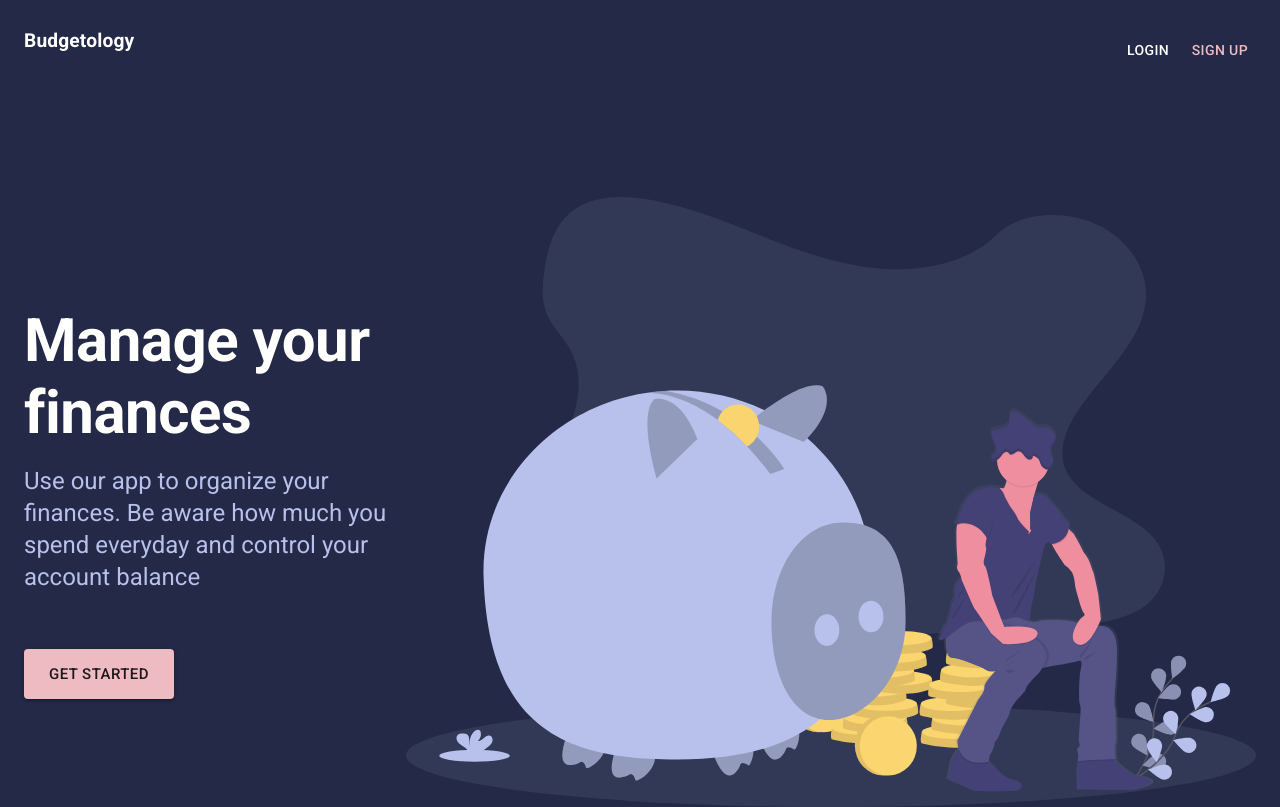
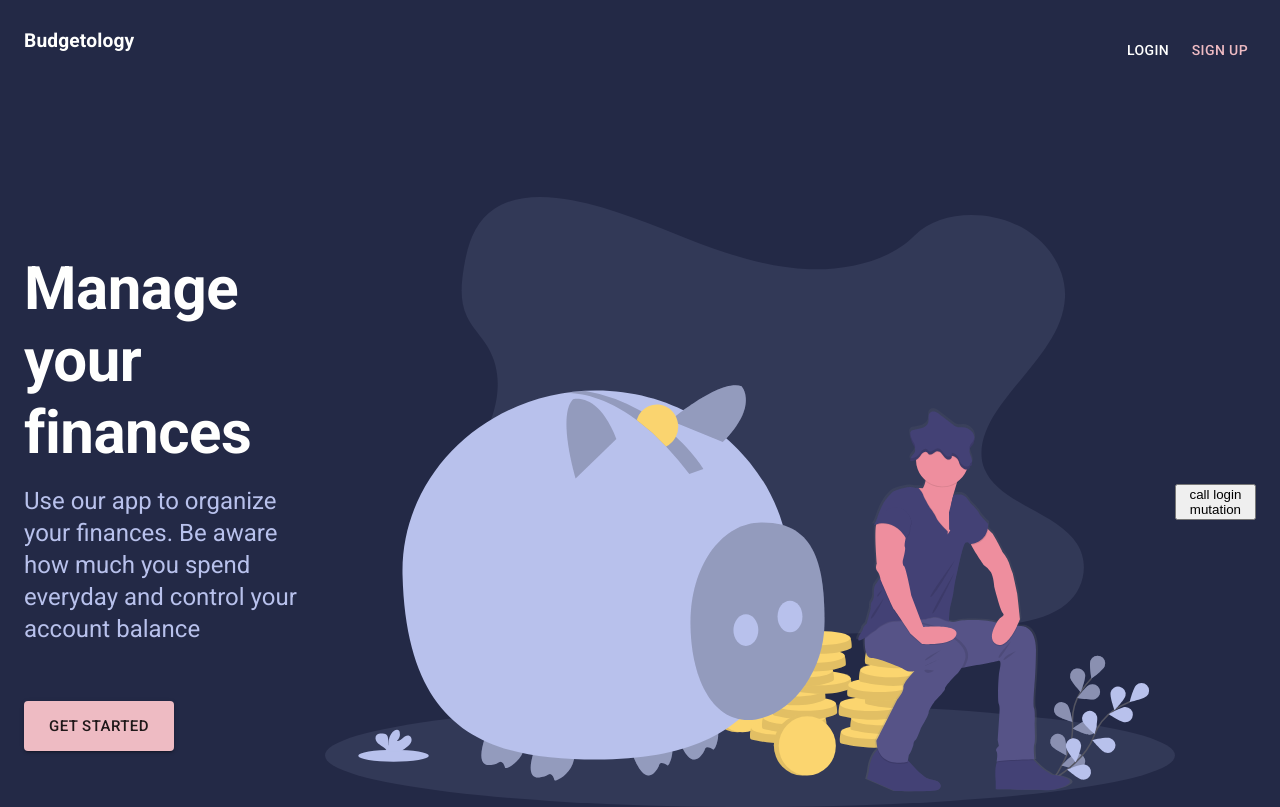
Before and after one commit to pafry7/PAI, a React (Create React App) app in the folder budgetology-client/: page / in a window 1280 px wide. Built offline with nearby package versions, Linux system fonts and the light colour scheme; no server answers.

Commit message:
feat: add testing login button

```diff
--- a/budgetology-client/src/UnauthenticatedApp/Content.tsx
+++ b/budgetology-client/src/UnauthenticatedApp/Content.tsx
@@ -2,7 +2,9 @@ import { Button, Typography, makeStyles } from "@material-ui/core";
 import React, { useState } from "react";
 
 import { AuthDialog } from "UnauthenticatedApp/Form/AuthDialog";
+import { LoginComponent } from "generated/apolloComponents";
 import image from "UnauthenticatedApp/image.svg";
+import { useAuth } from "common/AuthContent";
 
 const useStyles = makeStyles(theme => ({
   container: {
@@ -21,6 +23,7 @@ const useStyles = makeStyles(theme => ({
 }));
 //typography da sie lepiej ogarnac zmieniajac theme
 export const Content = () => {
+  const testAUth: any = useAuth();
   const classes = useStyles();
   const [dialogText, setDialogText] = useState("");
   const [open, setOpen] = useState(false);
@@ -59,6 +62,32 @@ export const Content = () => {
         alt="Man sitting next to a piggybank"
       ></img>
       <AuthDialog handleClose={handleClose} open={open} text={dialogText} />
+      <LoginComponent>
+        {mutate => (
+          <button
+            onClick={async () => {
+              const response = await mutate({
+                variables: {
+                  input: { email: "xD@xD.pl", password: "xD@xD.pl" }
+                }
+              });
+
+              // console.log(response);
+              if (
+                response &&
+                response.data &&
+                response.data.login &&
+                response.data.login.user &&
+                response.data.login.user.id
+              ) {
+                testAUth.login();
+              }
+            }}
+          >
+            call login mutation
+          </button>
+        )}
+      </LoginComponent>
     </div>
   );
 };
--- a/budgetology-client/src/UnauthenticatedApp/Form/AuthForm.tsx
+++ b/budgetology-client/src/UnauthenticatedApp/Form/AuthForm.tsx
@@ -46,7 +46,8 @@ export const AuthForm = ({ text }: AuthFormProps) => {
           );
         }, 500);
       }}
-      render={({ isSubmitting }) => (
+    >
+      {({ isSubmitting }) => (
         <Form id="auth-form">
           <Field
             name="email"
@@ -110,6 +111,6 @@ export const AuthForm = ({ text }: AuthFormProps) => {
           <br />
         </Form>
       )}
-    />
+    </Formik>
   );
 };
```
